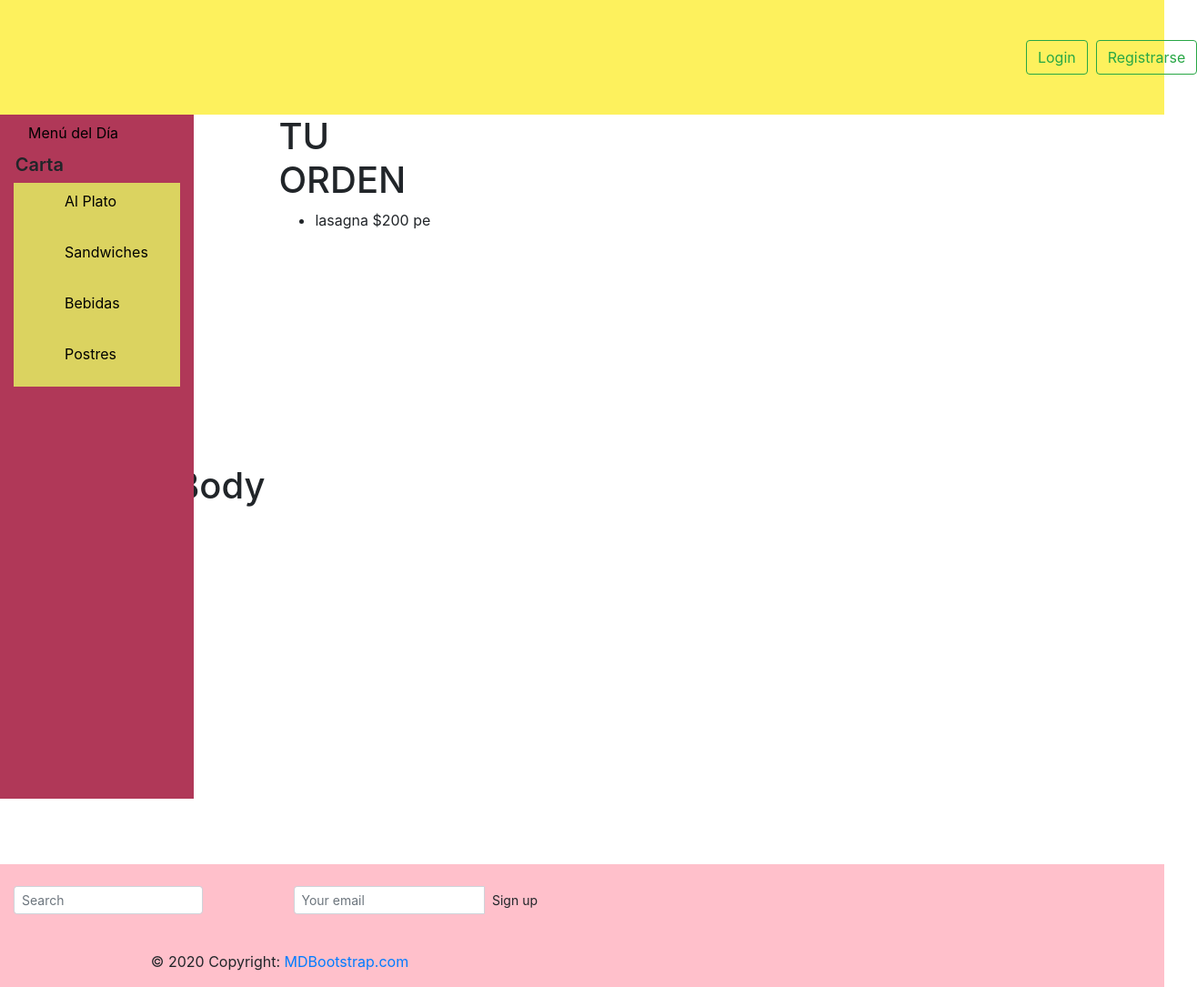
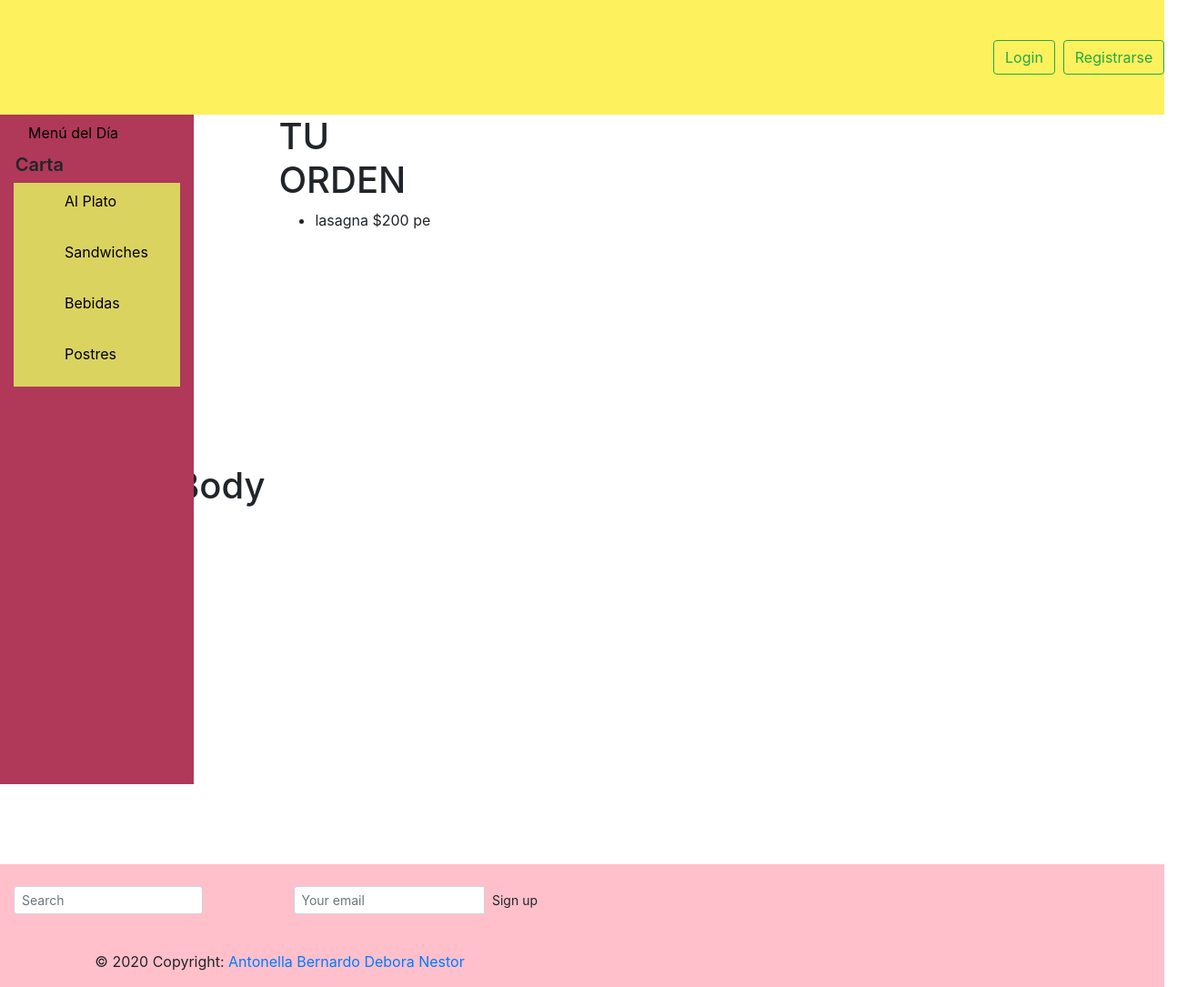
Before and after one commit to AntonellaAguirreToscani/tucanteen, a website: page client/index.html in a window 1280 px wide. Shown: the whole page at 91% size, 1316 px wide, since content can reach past the window. Drawn offline with nearby package versions, Linux system fonts and the light colour scheme.

Commit message:
cambios al index

```diff
--- a/client/css/styles.css
+++ b/client/css/styles.css
@@ -2,7 +2,7 @@
     display: flex;
     flex-direction: row;
     justify-content: space-around;
-    margin-left: 620%;
+    margin-left: 600%;
     margin-top: 20%;
     margin-bottom: 20%;
 }
@@ -44,10 +44,11 @@
     flex-basis: auto; */
     position: absolute;
     background-color: #b03858;
-    height: 94%;
+    height: 92%;
 }
 
-#div-father {}
+
+/* #div-father {} */
 
 #div-container-body {
     display: flex;
@@ -57,7 +58,7 @@
     display: flex;
     margin-top: 30%;
     margin-bottom: 30%;
-    align-items: center;
+    align-content: center;
 }
 
 #container-client-footer {
--- a/client/index.html
+++ b/client/index.html
@@ -145,7 +145,7 @@
           <!-- Copyright -->
           <div class="footer-copyright text-center py-3">
             © 2020 Copyright:
-            <a href="https://mdbootstrap.com/"> MDBootstrap.com</a>
+            <a href="https://youtube.com/"> Antonella Bernardo Debora Nestor</a>
           </div>
           <!-- Copyright -->
         </footer>
```
